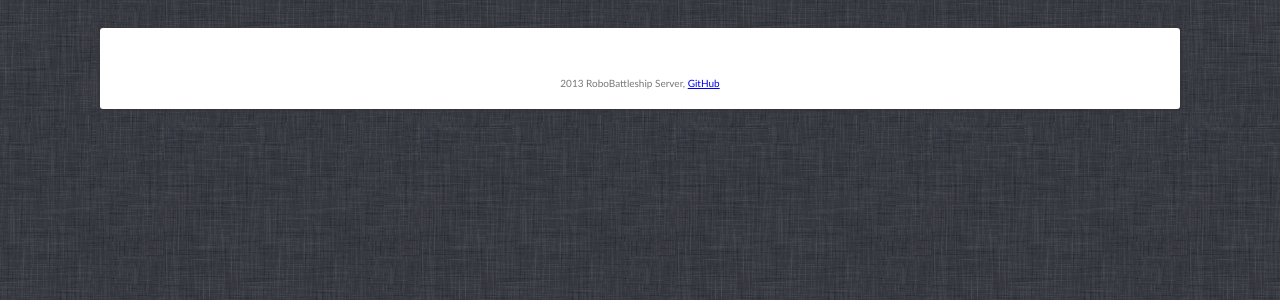
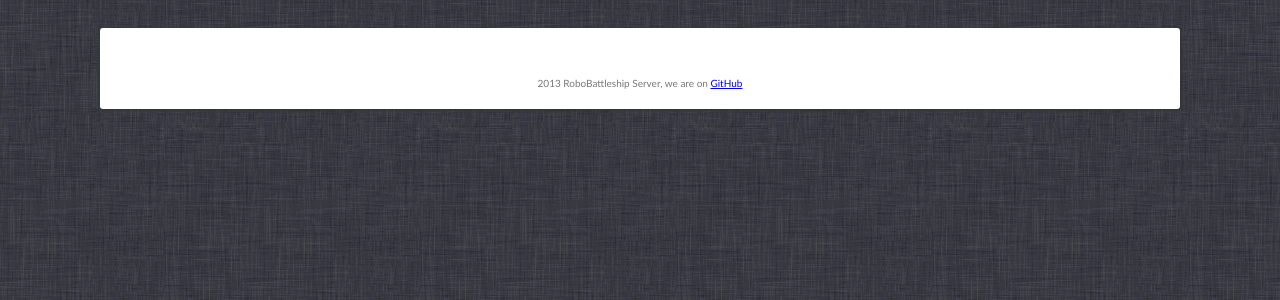
Before and after one commit to apopelo/robobattleship, a Python web app: template robobattleship/templates/base.html in a window 1280 px wide. Shown: the top 300 px of the page. Run offline with Jinja, Linux system fonts and the light colour scheme; the template is opened without the code that fills it, so the values that code supplies are empty.

Commit message:
minor changes

```diff
--- a/robobattleship/templates/base.html
+++ b/robobattleship/templates/base.html
@@ -21,7 +21,7 @@
     {% block content %}
     {% endblock %}
     <div class="clear">&nbsp;</div>
-    <div class="footer">2013 RoboBattleship Server, <a href="https://github.com/apopelo/robobattleship">GitHub</a></div>
+    <div class="footer">2013 RoboBattleship Server, we are on <a href="https://github.com/apopelo/robobattleship">GitHub</a></div>
   </div>
 </body>
 </html>
```
